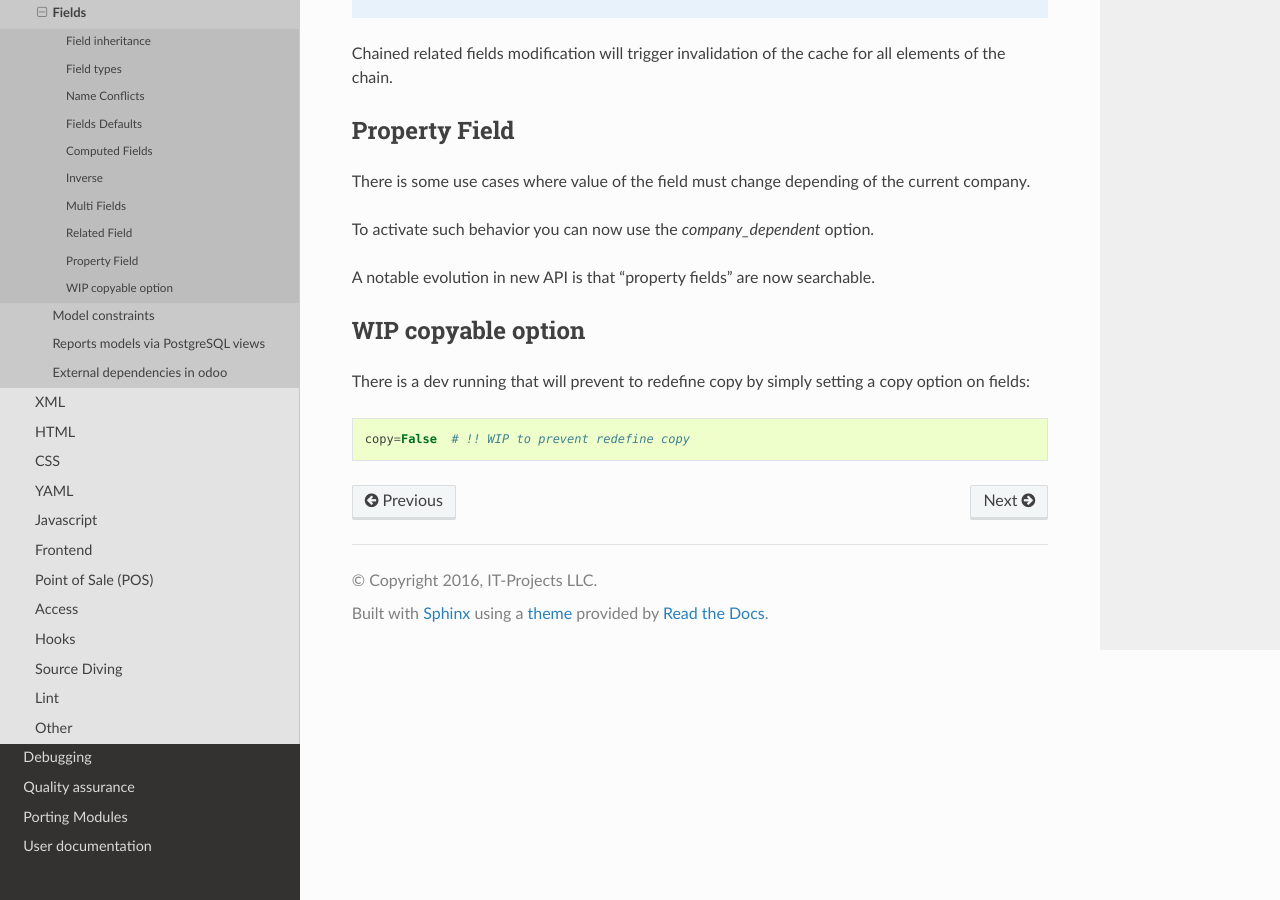
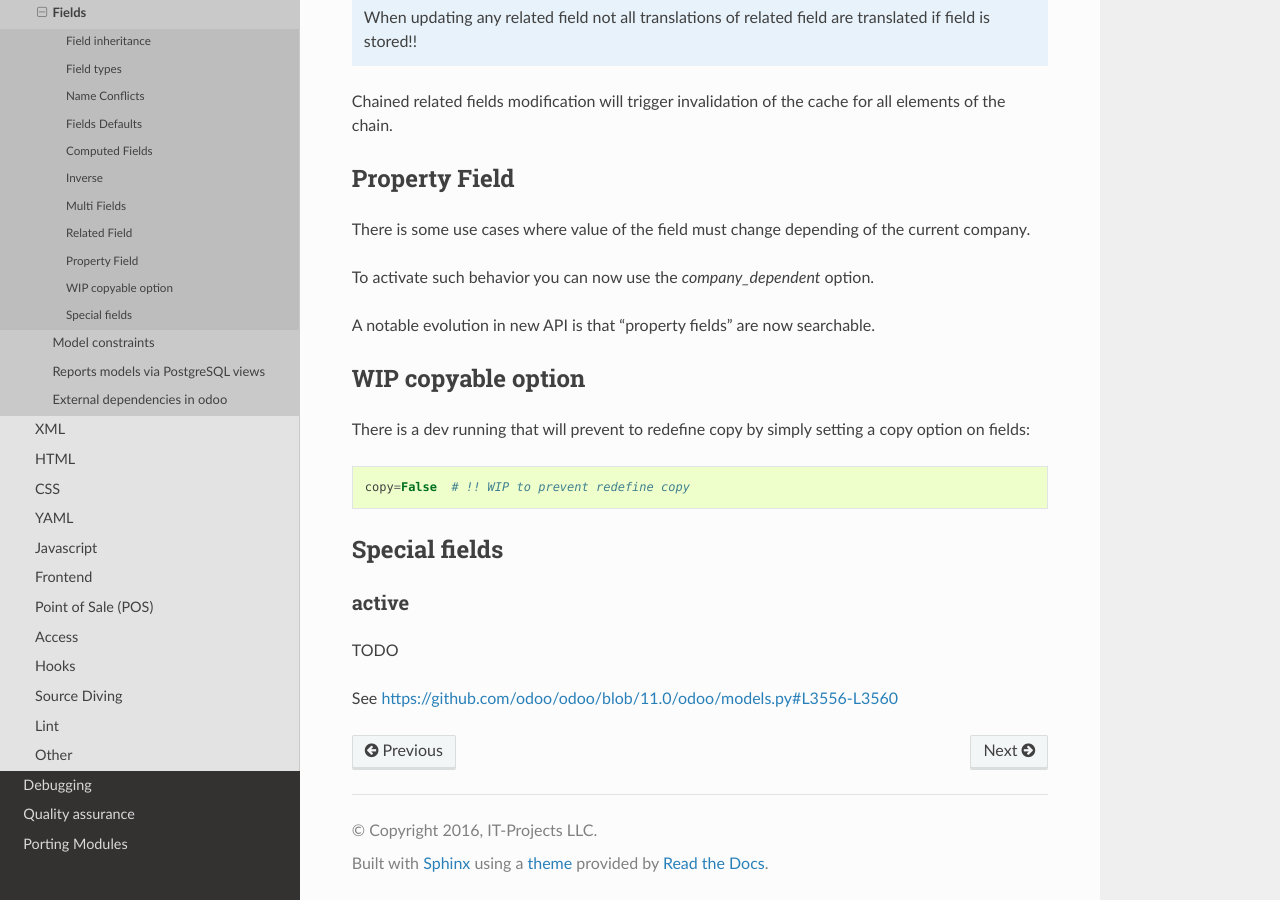
Before and after one commit to itpp-labs/odoo-development, a Sphinx documentation site: the page built from docs/dev/py/fields.rst, in a window 1280 px wide and 900 px high, scrolled down 8599 px. Built offline with Sphinx 7.4.7 and the Read the Docs theme 2.0.0, drawn with Linux system fonts in a browser that asks for light colours.

Commit message:
special field section (active, sequence?, etc.)

```diff
--- a/docs/dev/py/fields.rst
+++ b/docs/dev/py/fields.rst
@@ -398,3 +398,13 @@ There is a dev running that will prevent to redefine copy by simply
 setting a copy option on fields: ::
 
   copy=False  # !! WIP to prevent redefine copy
+
+Special fields
+--------------
+
+active
+######
+
+TODO
+
+See https://github.com/odoo/odoo/blob/11.0/odoo/models.py#L3556-L3560
```
